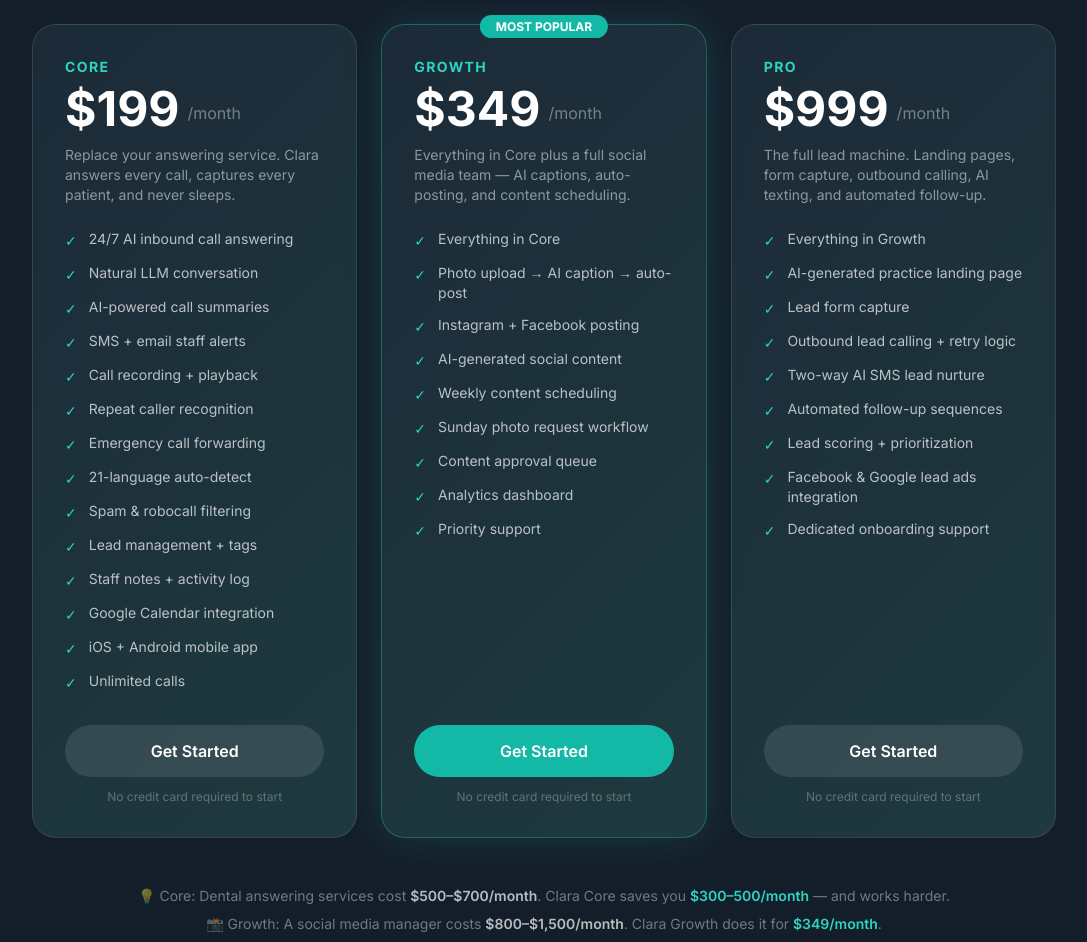
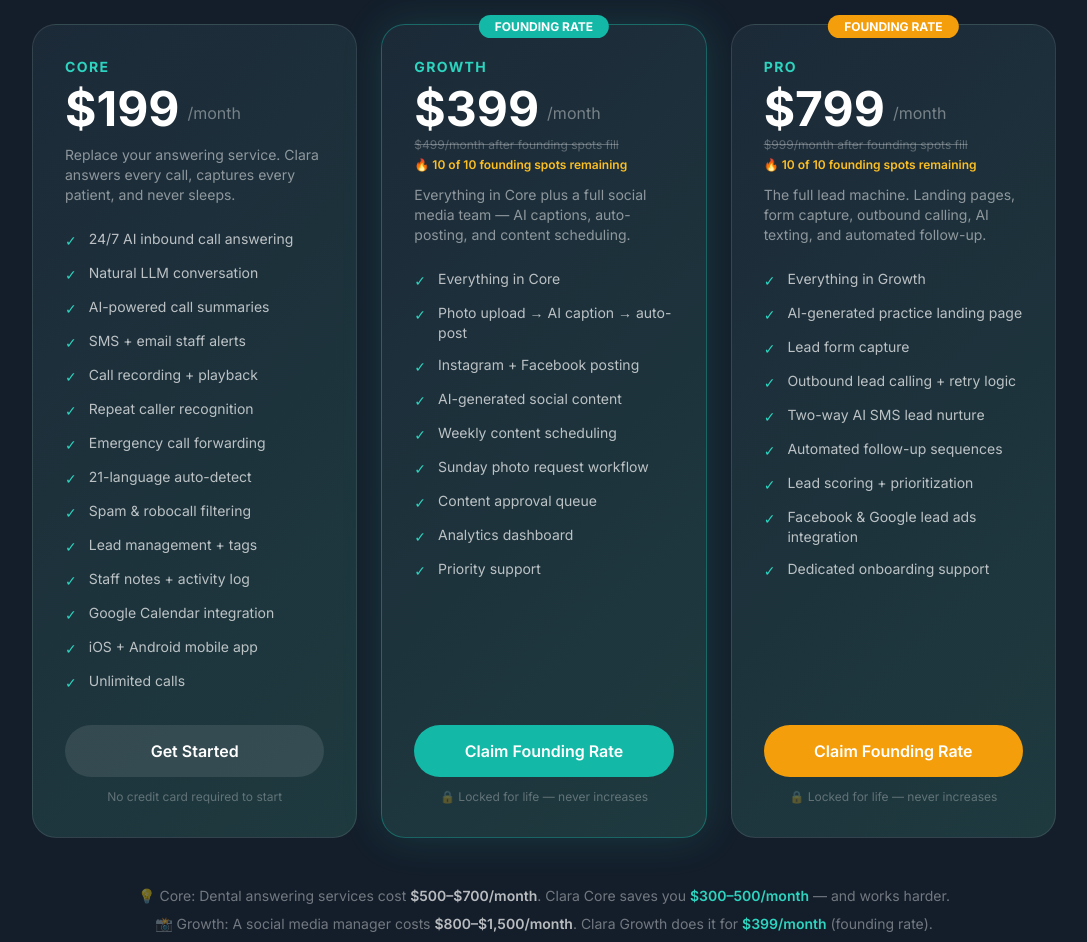
Before and after one commit to dentalondemand/iamclara-website, a Next.js app: page / in a window 1280 px wide. Shown: the part 3400-4342 px from the top of the page, without its empty margins (96-1183 px from the left). Built offline with nearby package versions, Linux system fonts and the light colour scheme.

Commit message:
feat: founders pricing — Growth $399→$499, Pro $799→$999, spot counters

```diff
--- a/app/get-started/page.tsx
+++ b/app/get-started/page.tsx
@@ -110,12 +110,20 @@
   }
 
     // Stripe payment links
-    const STRIPE_CORE   = "https://buy.stripe.com/14AfZj4BH7NGeEp4DuaEE01";   // $199/mo
-    const STRIPE_GROWTH = "https://buy.stripe.com/PLACEHOLDER_GROWTH_349";     // $349/mo — TODO: create in Stripe
-    const STRIPE_PRO    = "https://buy.stripe.com/9B66oJ5FL4Bu53P8TKaEE03";    // $999/mo (repurposed from old Growth standard)
+    const STRIPE_CORE          = "https://buy.stripe.com/14AfZj4BH7NGeEp4DuaEE01";  // $199/mo
+    const STRIPE_GROWTH_FOUNDERS = "https://buy.stripe.com/PLACEHOLDER_GROWTH_399"; // $399/mo founders — TODO: create in Stripe
+    const STRIPE_GROWTH_STANDARD = "https://buy.stripe.com/PLACEHOLDER_GROWTH_499"; // $499/mo standard — TODO: create in Stripe
+    const STRIPE_PRO_FOUNDERS    = "https://buy.stripe.com/PLACEHOLDER_PRO_799";    // $799/mo founders — TODO: create in Stripe
+    const STRIPE_PRO_STANDARD    = "https://buy.stripe.com/9B66oJ5FL4Bu53P8TKaEE03"; // $999/mo standard (repurposed)
 
-    const stripeLink = info.plan === "pro" ? STRIPE_PRO
-      : info.plan === "growth" ? STRIPE_GROWTH
+    // Flip GROWTH_FOUNDERS_OPEN / PRO_FOUNDERS_OPEN to false when spots fill
+    const GROWTH_FOUNDERS_OPEN = true;
+    const PRO_FOUNDERS_OPEN    = true;
+
+    const stripeLink = info.plan === "pro"
+      ? (PRO_FOUNDERS_OPEN ? STRIPE_PRO_FOUNDERS : STRIPE_PRO_STANDARD)
+      : info.plan === "growth"
+      ? (GROWTH_FOUNDERS_OPEN ? STRIPE_GROWTH_FOUNDERS : STRIPE_GROWTH_STANDARD)
       : STRIPE_CORE;
 
   if (submitted) return (
@@ -134,8 +142,8 @@
           <>
             <p style={{ color:"rgba(255,255,255,0.35)", fontSize:13, marginBottom:24 }}>
               {info.plan === "growth"
-                info.plan === "pro" ? "Pro plan · $999/month"
-                : info.plan === "growth" ? "Growth plan · $349/month"
+                info.plan === "pro" ? "Pro plan · $799/mo founding rate (locked for life)"
+                : info.plan === "growth" ? "Growth plan · $399/mo founding rate (locked for life)"
                 : "Core plan · $199/month"}
             </p>
             <p style={{ color:"rgba(255,255,255,0.45)", fontSize:13, marginBottom:16 }}>
@@ -280,9 +288,9 @@
               Plan
               <div style={{ display:"grid", gridTemplateColumns:"1fr 1fr", gap:10, marginTop:4 }}>
                 {[
-                  { val:"core", name:"Core", price:"$199/mo", desc:"AI receptionist + dashboard" },
-                  { val:"growth", name:"Growth", price:"$349/mo", desc:"Core + social media automation" },
-                  { val:"pro", name:"Pro", price:"$999/mo", desc:"Growth + landing page, outbound calls & AI texting" },
+                  { val:"core",   name:"Core",   price:"$199/mo",              desc:"AI receptionist + dashboard" },
+                  { val:"growth", name:"Growth", price:"$399/mo founding rate", desc:"Core + social media automation — $499 after founding spots fill" },
+                  { val:"pro",    name:"Pro",    price:"$799/mo founding rate", desc:"Growth + landing page, outbound calls & AI texting — $999 after founding spots fill" },
                 ].map(p => (
                   <div key={p.val} onClick={() => setInfo({...info, plan:p.val})}
                     style={{ cursor:"pointer", borderRadius:12, padding:"14px",
@@ -303,7 +311,7 @@
               </div>
               {info.plan==="growth" && (
                 <p style={{ marginTop:8, color:"rgba(45,212,191,0.8)", fontSize:12 }}>
-                  Pro includes landing page, outbound lead calling, AI SMS nurture, and automated follow-up.
+                  Pro founding rate is $799/mo, locked for life. Increases to $999 after founding spots fill.
                 </p>
               )}
             </label>
@@ -493,7 +501,7 @@
               ["Phone", info.phone],
               ["Address", info.address],
               ["Timezone", info.timezone.replace(/_/g," ")],
-              ["Plan", info.plan === "pro" ? "Pro — $999/mo" : info.plan === "growth" ? "Growth — $349/mo" : "Core — $199/mo"],
+              ["Plan", info.plan === "pro" ? "Pro — $799/mo (founding)" : info.plan === "growth" ? "Growth — $399/mo (founding)" : "Core — $199/mo"],
               ["Admin", `${info.admin_name} (${info.admin_email})`],
               ["Legal name", info.business_legal_name || info.practice_name],
               ["EIN", info.ein || "—"],
--- a/app/page.tsx
+++ b/app/page.tsx
@@ -4,6 +4,13 @@
 import Image from 'next/image'
 
 const DASHBOARD_URL = 'https://app.iamclara.ai'
+
+// ── Founders spot counters — update these as spots fill ──────────────────────
+const GROWTH_FOUNDERS_SPOTS_TOTAL = 10
+const GROWTH_FOUNDERS_SPOTS_TAKEN = 0   // increment as practices sign up
+const PRO_FOUNDERS_SPOTS_TOTAL    = 10
+const PRO_FOUNDERS_SPOTS_TAKEN    = 0   // increment as practices sign up
+// ─────────────────────────────────────────────────────────────────────────────
 
 function Nav() {
   const [open, setOpen] = useState(false)
@@ -247,7 +254,7 @@
           <div className="text-2xl mb-2">📈</div>
           <h3 className="text-xl font-semibold mb-2">Start with Core. Grow when you're ready.</h3>
           <p className="text-white/50 max-w-2xl mx-auto">
-            Add social media automation at $349/mo with Growth, or unlock the full lead machine — landing pages, outbound calling, and AI text follow-up — at $999/mo with Pro. Upgrade anytime, no contracts.
+            Add social media automation at $399/mo with Growth (founding rate), or unlock the full lead machine — landing pages, outbound calling, and AI text follow-up — at $799/mo with Pro (founding rate). Both lock in for life. Upgrade anytime, no contracts.
           </p>
         </div>
       </div>
@@ -314,15 +321,19 @@
           {/* Growth Plan */}
           <div className="relative bg-card-gradient border border-teal-500/40 rounded-3xl p-8 flex flex-col glow">
             <div className="absolute -top-3 left-1/2 -translate-x-1/2">
-              <span className="bg-teal-500 text-white text-xs font-bold px-4 py-1 rounded-full">MOST POPULAR</span>
+              <span className="bg-teal-500 text-white text-xs font-bold px-4 py-1 rounded-full">FOUNDING RATE</span>
             </div>
 
             <div className="mb-6">
               <div className="text-teal-400 text-sm font-bold tracking-widest mb-2">GROWTH</div>
-              <div className="flex items-end gap-2 mb-3">
-                <span className="text-5xl font-bold">$349</span>
+              <div className="flex items-end gap-2 mb-1">
+                <span className="text-5xl font-bold">$399</span>
                 <span className="text-white/40 mb-2">/month</span>
               </div>
+              <p className="text-white/30 text-xs mb-1 line-through">$499/month after founding spots fill</p>
+              <p className="text-amber-400 text-xs font-semibold mb-3">
+                🔥 {GROWTH_FOUNDERS_SPOTS_TOTAL - GROWTH_FOUNDERS_SPOTS_TAKEN} of {GROWTH_FOUNDERS_SPOTS_TOTAL} founding spots remaining
+              </p>
               <p className="text-white/50 text-sm">
                 Everything in Core plus a full social media team — AI captions, auto-posting, and content scheduling.
               </p>
@@ -349,19 +360,27 @@
 
             <a href="/get-started"
               className="block text-center bg-teal-500 hover:bg-teal-400 text-white font-semibold py-3.5 rounded-full transition-colors">
-              Get Started
+              Claim Founding Rate
             </a>
-            <p className="text-center text-white/30 text-xs mt-3">No credit card required to start</p>
+            <p className="text-center text-white/30 text-xs mt-3">🔒 Locked for life — never increases</p>
           </div>
 
           {/* Pro Plan */}
-          <div className="bg-card-gradient border border-white/10 rounded-3xl p-8 flex flex-col">
+          <div className="relative bg-card-gradient border border-white/10 rounded-3xl p-8 flex flex-col">
+            <div className="absolute -top-3 left-1/2 -translate-x-1/2">
+              <span className="bg-amber-500 text-white text-xs font-bold px-4 py-1 rounded-full">FOUNDING RATE</span>
+            </div>
+
             <div className="mb-6">
               <div className="text-teal-400 text-sm font-bold tracking-widest mb-2">PRO</div>
-              <div className="flex items-end gap-2 mb-3">
-                <span className="text-5xl font-bold">$999</span>
+              <div className="flex items-end gap-2 mb-1">
+                <span className="text-5xl font-bold">$799</span>
                 <span className="text-white/40 mb-2">/month</span>
               </div>
+              <p className="text-white/30 text-xs mb-1 line-through">$999/month after founding spots fill</p>
+              <p className="text-amber-400 text-xs font-semibold mb-3">
+                🔥 {PRO_FOUNDERS_SPOTS_TOTAL - PRO_FOUNDERS_SPOTS_TAKEN} of {PRO_FOUNDERS_SPOTS_TOTAL} founding spots remaining
+              </p>
               <p className="text-white/50 text-sm">
                 The full lead machine. Landing pages, form capture, outbound calling, AI texting, and automated follow-up.
               </p>
@@ -387,10 +406,10 @@
             </ul>
 
             <a href="/get-started"
-              className="block text-center bg-white/10 hover:bg-white/20 text-white font-semibold py-3.5 rounded-full transition-colors">
-              Get Started
+              className="block text-center bg-amber-500 hover:bg-amber-400 text-white font-semibold py-3.5 rounded-full transition-colors">
+              Claim Founding Rate
             </a>
-            <p className="text-center text-white/30 text-xs mt-3">No credit card required to start</p>
+            <p className="text-center text-white/30 text-xs mt-3">🔒 Locked for life — never increases</p>
           </div>
         </div>
 
@@ -402,11 +421,11 @@
           </p>
           <p className="text-white/40 text-sm">
             📸 Growth: A social media manager costs <span className="text-white/70 font-semibold">$800–$1,500/month</span>.
-            Clara Growth does it for <span className="text-teal-400 font-semibold">$349/month</span>.
+            Clara Growth does it for <span className="text-teal-400 font-semibold">$399/month</span> (founding rate).
           </p>
           <p className="text-white/40 text-sm">
             🚀 Pro: Marketing agencies charge <span className="text-white/70 font-semibold">$2,000–$5,000/month</span>.
-            Clara Pro replaces the whole stack for <span className="text-teal-400 font-semibold">$999/month</span>.
+            Clara Pro replaces the whole stack for <span className="text-teal-400 font-semibold">$799/month</span> (founding rate).
           </p>
         </div>
       </div>
```
